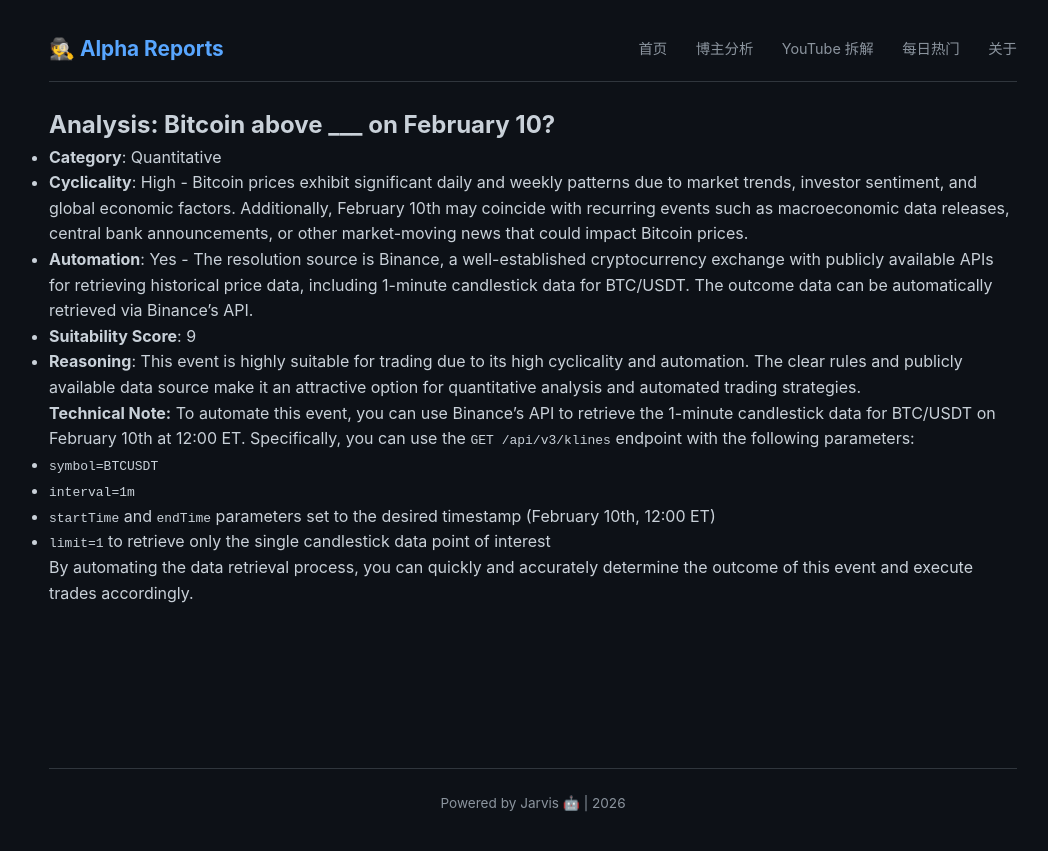
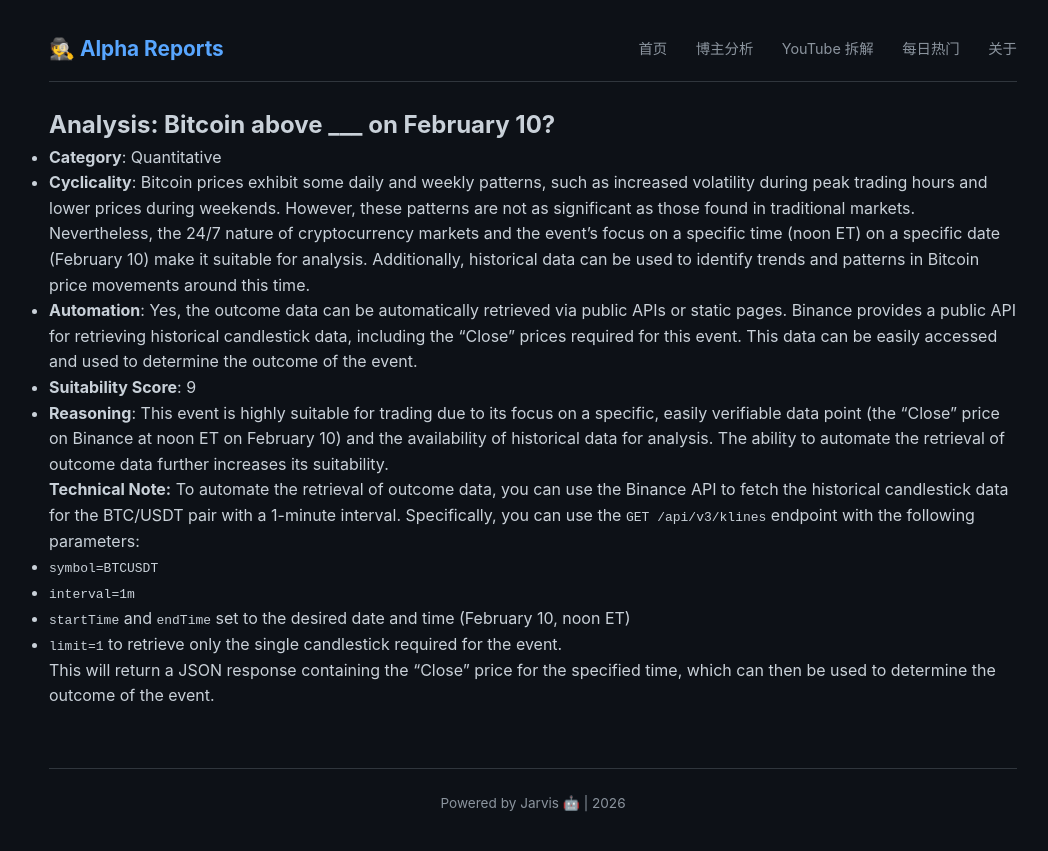
Before and after one commit to amencris073-png/crypto-alpha-reports, a Jekyll site: the page built from polymarket_analysis/quantitative/2026-02-04_bitcoin_above_____on_february_10.md, in a window 1280 px wide. Shown: the top 851 px of the page, without its empty margins (107-1155 px from the left). Built offline with Jekyll 4.4.1, drawn with Linux system fonts in a browser that asks for light colours; our own code applies the rules of GitHub Pages for plain Markdown files.

Commit message:
Automated analysis for Bitcoin above ___ on February 10?

```diff
--- a/polymarket_analysis/quantitative/2026-02-04_bitcoin_above_____on_february_10.md
+++ b/polymarket_analysis/quantitative/2026-02-04_bitcoin_above_____on_february_10.md
@@ -1,15 +1,15 @@
 ## Analysis: Bitcoin above ___ on February 10?
 
 - **Category**: Quantitative
-- **Cyclicality**: High - Bitcoin prices exhibit significant daily and weekly patterns due to market trends, investor sentiment, and global economic factors. Additionally, February 10th may coincide with recurring events such as macroeconomic data releases, central bank announcements, or other market-moving news that could impact Bitcoin prices.
-- **Automation**: Yes - The resolution source is Binance, a well-established cryptocurrency exchange with publicly available APIs for retrieving historical price data, including 1-minute candlestick data for BTC/USDT. The outcome data can be automatically retrieved via Binance's API.
+- **Cyclicality**: Bitcoin prices exhibit some daily and weekly patterns, such as increased volatility during peak trading hours and lower prices during weekends. However, these patterns are not as significant as those found in traditional markets. Nevertheless, the 24/7 nature of cryptocurrency markets and the event's focus on a specific time (noon ET) on a specific date (February 10) make it suitable for analysis. Additionally, historical data can be used to identify trends and patterns in Bitcoin price movements around this time.
+- **Automation**: Yes, the outcome data can be automatically retrieved via public APIs or static pages. Binance provides a public API for retrieving historical candlestick data, including the "Close" prices required for this event. This data can be easily accessed and used to determine the outcome of the event.
 - **Suitability Score**: 9
-- **Reasoning**: This event is highly suitable for trading due to its high cyclicality and automation. The clear rules and publicly available data source make it an attractive option for quantitative analysis and automated trading strategies.
+- **Reasoning**: This event is highly suitable for trading due to its focus on a specific, easily verifiable data point (the "Close" price on Binance at noon ET on February 10) and the availability of historical data for analysis. The ability to automate the retrieval of outcome data further increases its suitability.
 
-**Technical Note:** To automate this event, you can use Binance's API to retrieve the 1-minute candlestick data for BTC/USDT on February 10th at 12:00 ET. Specifically, you can use the `GET /api/v3/klines` endpoint with the following parameters:
+**Technical Note:** To automate the retrieval of outcome data, you can use the Binance API to fetch the historical candlestick data for the BTC/USDT pair with a 1-minute interval. Specifically, you can use the `GET /api/v3/klines` endpoint with the following parameters:
 - `symbol=BTCUSDT`
 - `interval=1m`
-- `startTime` and `endTime` parameters set to the desired timestamp (February 10th, 12:00 ET)
-- `limit=1` to retrieve only the single candlestick data point of interest
+- `startTime` and `endTime` set to the desired date and time (February 10, noon ET)
+- `limit=1` to retrieve only the single candlestick required for the event.
 
-By automating the data retrieval process, you can quickly and accurately determine the outcome of this event and execute trades accordingly.
+This will return a JSON response containing the "Close" price for the specified time, which can then be used to determine the outcome of the event.
```
